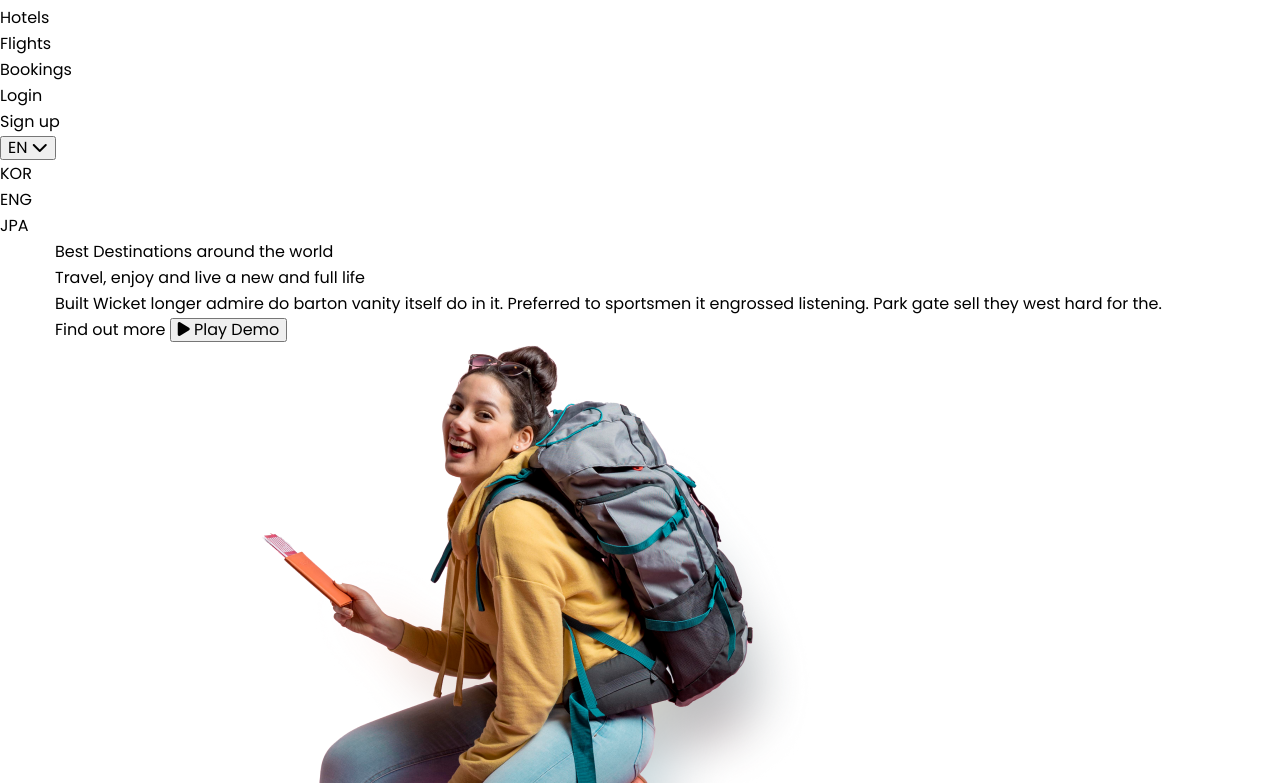
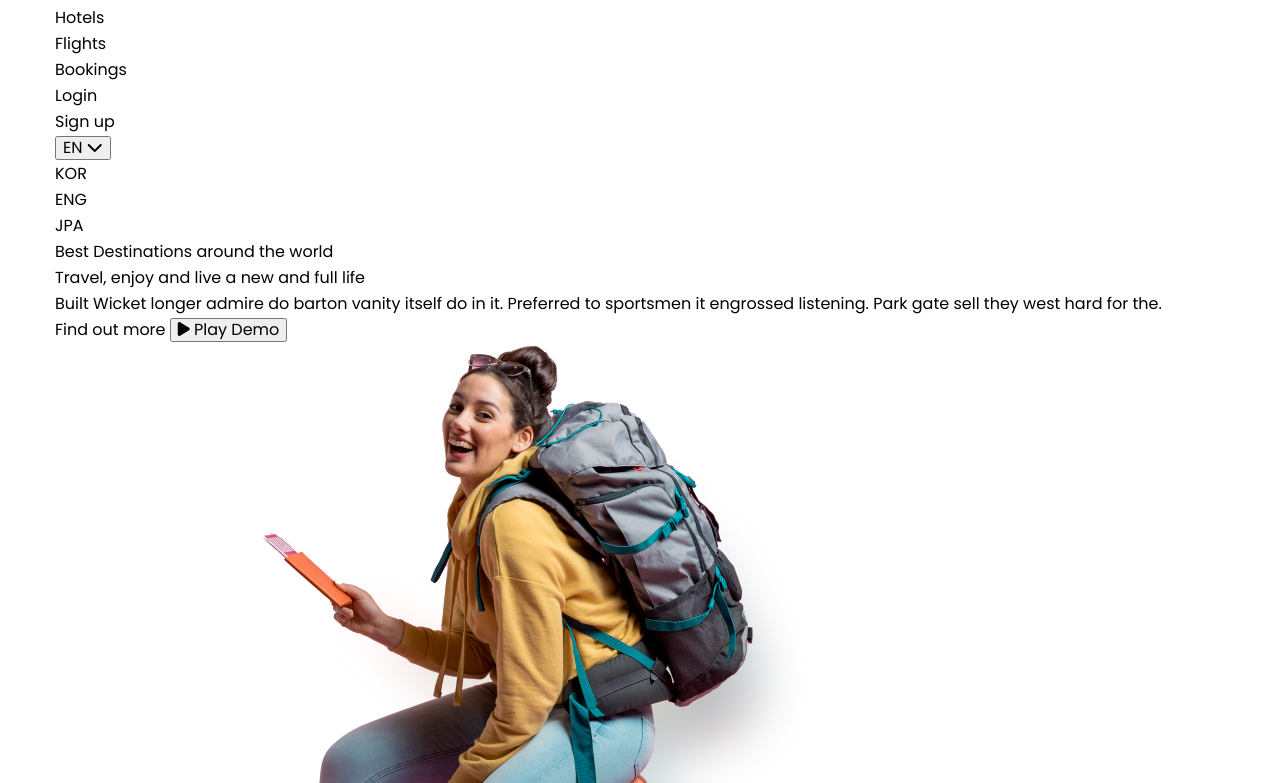
Before and after one commit to hanion77/jadoo, a plain HTML site: page index.html in a window 1280 px wide. Shown: the part 47-830 px from the top of the page. Drawn offline with nearby package versions, Linux system fonts and the light colour scheme; a web font is replaced by a local one.

Commit message:
normalize 추가

```diff
--- a/index.html
+++ b/index.html
@@ -11,7 +11,7 @@
 </head>
 <body>
   <header>
-    <div class="top_nav container"></div>
+    <div class="top_nav container">
     <h1 class="logo"><a href="">jadoo</a></h1>
     <nav>
       <ul>
@@ -32,6 +32,7 @@
           <li>JPA</li>
         </ul>
       </div>
+    </div>
     </nav>
     <div class="content container">
       <div class="desc">
```
